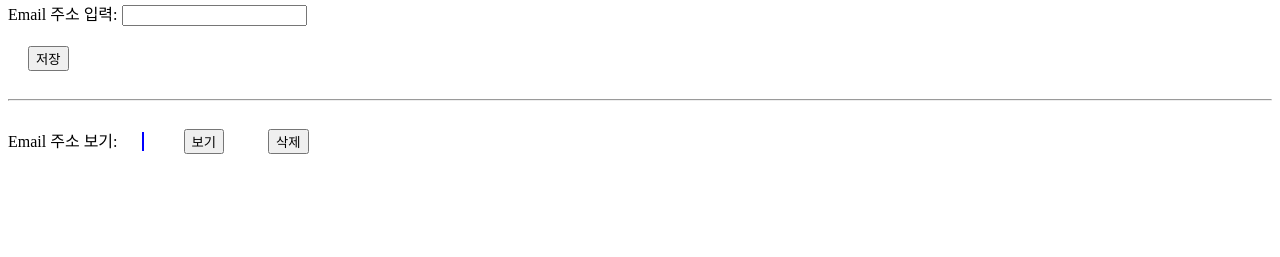
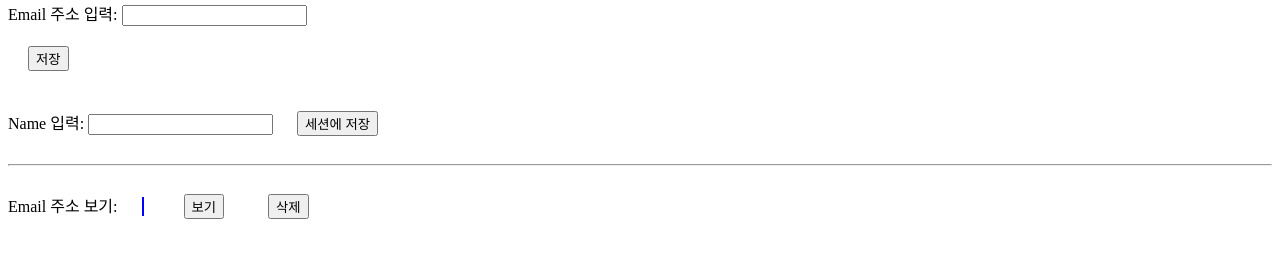
Before and after one commit to lucas-heewook-park/html5api, a plain HTML site: page 01webstorage/local_session_storage.html in a window 1280 px wide. Shown: the part 79-336 px from the top of the page. Drawn offline with Linux system fonts and the light colour scheme.

Commit message:
10webstorage 수정

```diff
--- a/01webstorage/local_session_storage.html
+++ b/01webstorage/local_session_storage.html
@@ -57,12 +57,22 @@
                 document.getElementById("emailInput").value = "";
             }
         }
+
+        function save_session() {
+            if (!sessionStorage.getItem("name")) {
+                sessionStorage.setItem("name",
+                    document.getElementById("nameInput").value)
+            }
+        }
     </script>
 </head>
 <body>
 <h1>Web Storage</h1>
 Email 주소 입력: <input type="email" id="emailInput"><br/>
 <button onclick="save()">저장</button>
+<br/>
+Name 입력: <input type="text" id="nameInput">
+<button onclick="save_session()">세션에 저장</button>
 <hr>
 Email 주소 보기: <span id="emailSpan"></span>
 <button onclick="view()">보기</button>
```
